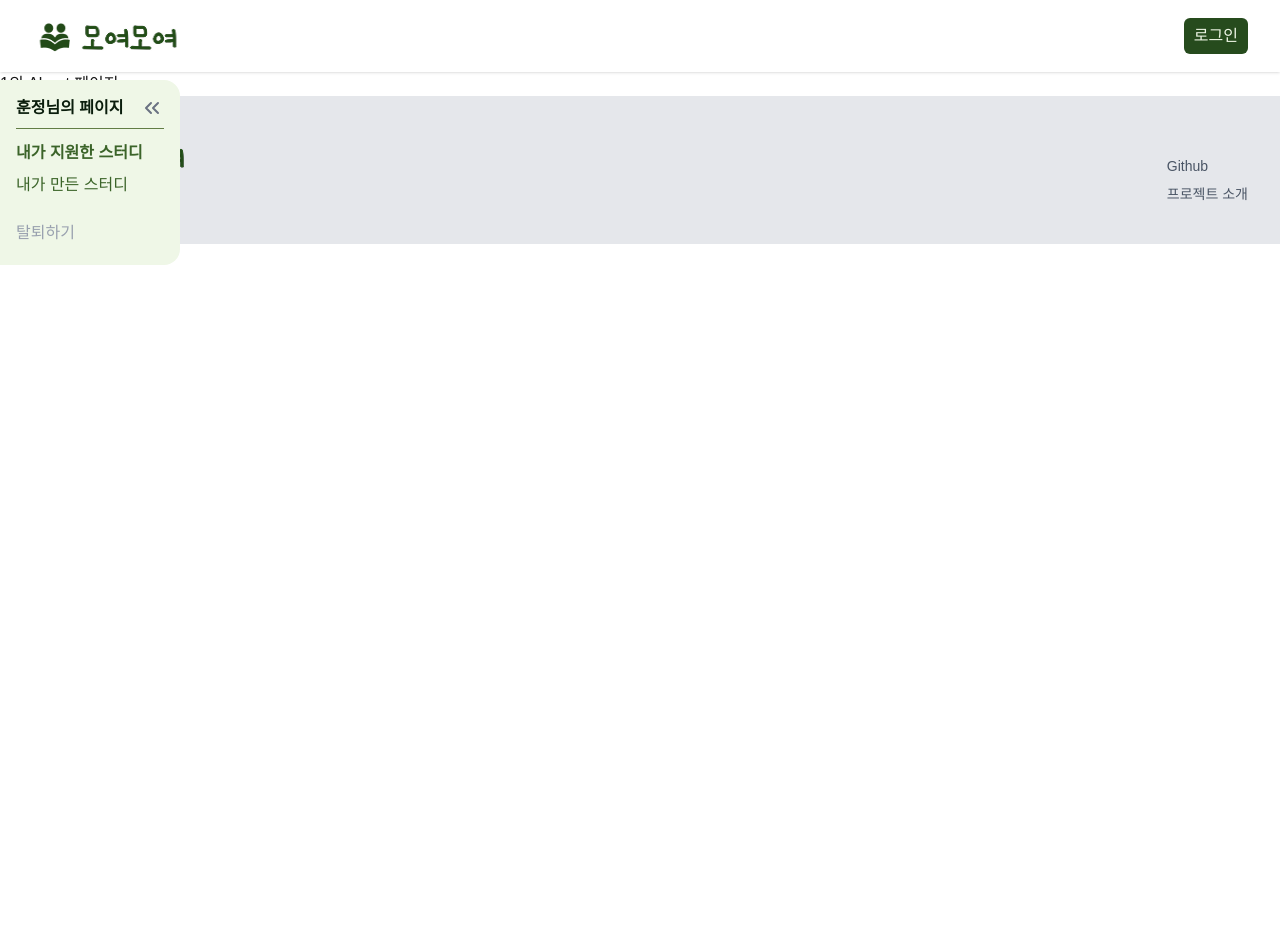
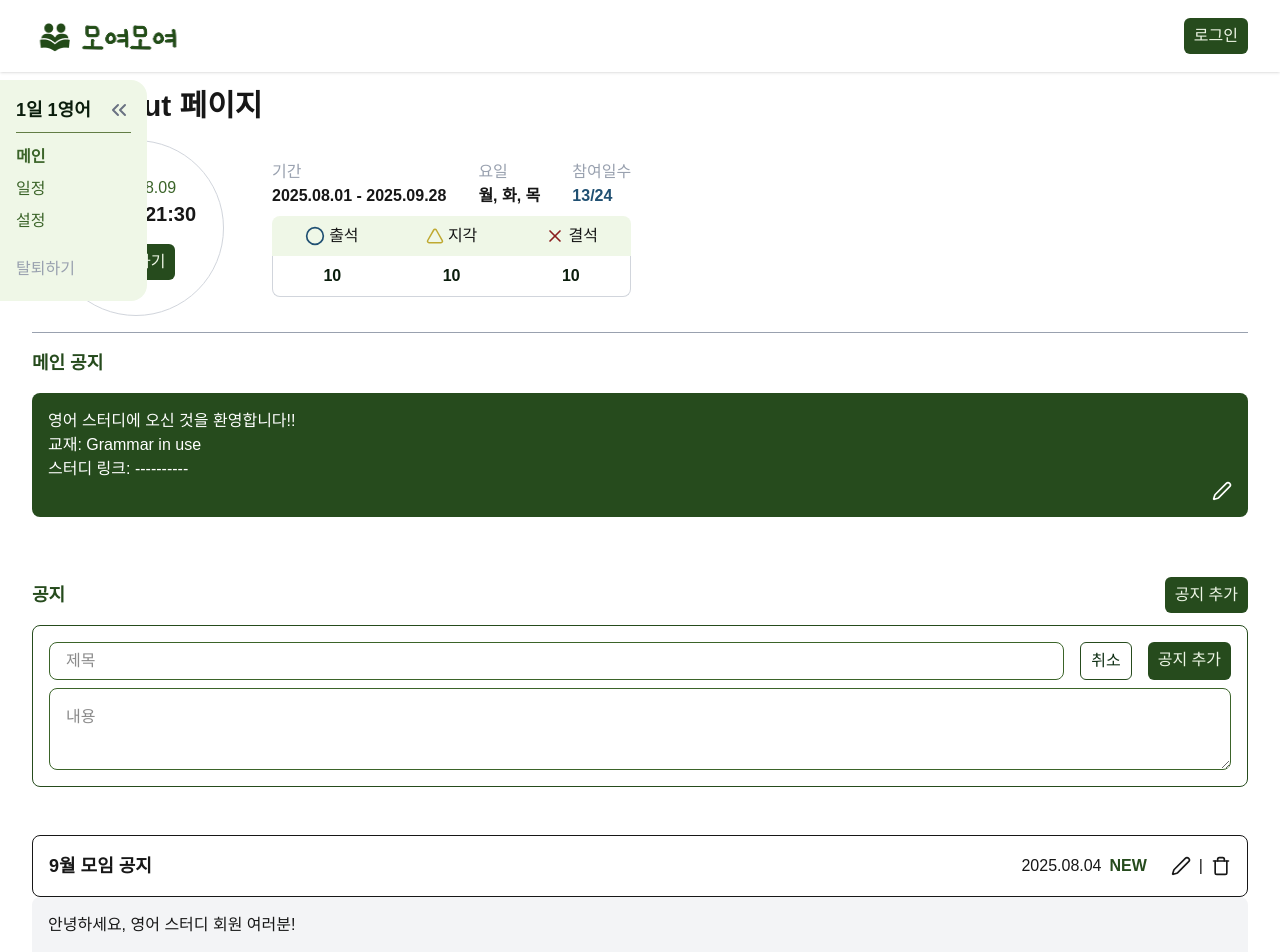
Before and after one commit to dajung-y/gather-together, a Next.js app: page /study/1 in a window 1280 px wide. Shown: the top 952 px of the page. Before the commit the page ends 800 px from the top, so only its background shows below. Built offline with nearby package versions, Linux system fonts and the light colour scheme.

Commit message:
style: 스터디 페이지 스타일

```diff
--- a/src/app/study/[id]/layout.tsx
+++ b/src/app/study/[id]/layout.tsx
@@ -4,11 +4,15 @@ import { MenuItem } from "@/types/sidebar";
 const menuItems: MenuItem[] = [
   //링크 이동
   {
-    label: '내가 지원한 스터디',
+    label: '메인',
     path: '/study/1'
   },
   {
-    label: '내가 만든 스터디',
+    label: '일정',
+    path: '/study/1/todo'
+  },
+  {
+    label: '설정',
     path: '/study/1/setting'
   },
 
@@ -26,8 +30,9 @@ export default function Layout({ children }: { children: React.ReactNode; }) {
     <div>
       <div className="fixed top-20 left-0">
         {/* 아래 수정필요! */}
-        <Sidebar title="훈정님의 페이지" menuItems={menuItems} />
+        <Sidebar title="1일 1영어" menuItems={menuItems} />
       </div>
+
       <div>{children}</div>
     </div>
   );
--- a/src/app/study/[id]/page.tsx
+++ b/src/app/study/[id]/page.tsx
@@ -1,31 +1,134 @@
-"use client"
-import { useParams } from "next/navigation";
+
+
 import Button from "@/components/common/Button";
 import StudyCard from "@/components/common/StudyCard";
+import { Circle, X, Triangle, Pen, Trash } from 'lucide-react';
 
-export default function page() {
-  const params = useParams();
-  const { id } = params;
+type StudyPageProps = {
+  params: { id: string };
+}
+
+export default function page({ params }: StudyPageProps) {
+
 
   return (
     <>
-      <h1>{id}의 About 페이지</h1>
-      {/* <Button>버튼테스트</Button>
-      <Button variant="outline">버튼테스트</Button>
-      <Button variant="secondary">버튼테스트</Button> */}
-      {/* <div className="flex gap-4 flex-wrap">
-        <StudyCard
-          variant="mainOpen"
-          title="토익 스터디"
-          startDate={new Date("2025-09-01")}
-          endDate={new Date("2025-11-30")}
-          time="월, 수 오후 7시"
-          currentMembers={3}
-          maxMembers={8}
-          tag="외국어"
-        />
+      <div className="
+        max-w-[1280px] mx-auto
+        px-4 py-3
+        sm:px-4 sm:py-3
+        md:px-6 md:py-3
+        lg:px-8 lg:py-4
+      ">
+        {/* 상단 */}
+        <h1 className="headline1">{params.id}의 About 페이지</h1>
+        <div className="flex items-center gap-8">
+          {/* 타이머 */}
+          <div className="flex flex-col items-center justify-center w-44 h-44 border border-gray-300
+          rounded-full m-4">
+            <p className="text-primary-300">2025.08.09</p>
+            <p className="headline3 pb-4">19:00 - 21:30</p>
+            <div>
+              <Button>출석하기</Button>
+            </div>
+          </div>
+          {/* 출석 현황 */}
+          <div className="flex flex-col gap-2">
+            <div className="flex gap-8">
+              <div className="flex flex-col">
+                <span className="text-gray-400">기간</span>
+                <span className="body-sb">2025.08.01 - 2025.09.28</span>
+              </div>
+              <div className="flex flex-col">
+                <span className=" text-gray-400">요일</span>
+                <span className="body-sb">월, 화, 목</span>
+              </div>
+              <div className="flex flex-col">
+                <span className=" text-gray-400">참여일수</span>
+                <span className="body-sb text-status-info">13/24</span>
+              </div>
+            </div>
+            <div className="flex">
+              <div className="flex flex-col flex-1 items-center">
+                <div className="flex w-full h-full rounded-tl-lg bg-primary-50 items-center justify-center gap-1 p-2">
+                  <Circle size={20} className="text-status-info" />
+                  <span>출석</span>
+                </div>
+                <span className="w-full h-full p-2 border-l border-b rounded-bl-lg border-gray-300
+                  text-center body-sb text-primary-900">
+                  10
+                </span>
+              </div>
+              <div className="flex flex-col flex-1 items-center">
+                <div className="flex w-full h-full bg-primary-50 items-center justify-center gap-1 p-2">
+                  <Triangle size={18} className="text-status-success" />
+                  <span>지각</span>
+                </div>
+                <span className="w-full h-full p-2 border-b border-gray-300
+                  text-center body-sb text-primary-900">
+                  10
+                </span>
+              </div>
+              <div className="flex flex-col flex-1 items-center">
+                <div className="flex w-full h-full rounded-tr-lg bg-primary-50 items-center justify-center gap-1 p-2">
+                  <X size={20} className="text-status-error" />
+                  <span>결석</span>
+                </div>
+                <span className="w-full h-full p-2 border-r border-b rounded-br-lg border-gray-300
+                  text-center body-sb text-primary-900">
+                  10
+                </span>
+              </div>
+            </div>
+          </div>
+        </div>
+        <hr className="text-gray-400" />
+        {/* 메인공지 */}
+        <p className="headline4 text-primary-500 my-4">메인 공지</p>
+        <div className="flex flex-col bg-primary-500 text-white p-4 rounded-lg">
+          <p>영어 스터디에 오신 것을 환영합니다!!</p>
+          <p>교재: Grammar in use</p>
+          <p>스터디 링크: ---------- </p>
+          <Pen size={20} className="ml-auto" />
+        </div>
+        <div className="h-12"></div>
+        {/* 공지 */}
+        <div className="flex justify-between items-center">
+          <p className="headline4 text-primary-500 my-4">공지</p>
+          <Button size="md">공지 추가</Button>
+        </div>
+        {/* 일반 공지 추가 */}
+        <div className="flex flex-col p-4 border gap-2 border-primary-500 rounded-lg">
+          <div className="flex gap-4">
+            <input type="text" placeholder="제목" className="flex-1 border px-4 border-primary-300 rounded-lg" />
+            <Button variant="outline">취소</Button>
+            <Button>공지 추가</Button>
+          </div>
+          <textarea placeholder="내용" className="w-full border p-4 border-primary-300 rounded-lg"></textarea>
+        </div>
+        <div className="h-12" />
+        {/* 일반 공지 */}
+        <div className="flex gap-2 p-4 border rounded-lg items-center">
+          <span className="flex-1 headline4">9월 모임 공지</span>
+          <span>2025.08.04</span>
+          <span className="body-sb text-primary-500">NEW</span>
+          <Pen size={20} className="ml-4" />
+          <span>|</span>
+          <Trash size={20} />
+        </div>
+        <div className="bg-gray-100 p-4 rounded-lg">
+          <div className="whitespace-pre-line">
+            {`안녕하세요, 영어 스터디 회원 여러분!
 
-      </div> */}
+            이번 수요일 스터디에서는 말하기 연습에 집중할 예정입니다.
+
+            참여자 모두 각자 2분 정도의 자기소개를 준비해 오시고, 스터디 중 그룹원들과 공유하며 피드백을 주고받을 계획입니다.
+            자기소개뿐만 아니라, 이전 수업에서 배운 표현들을 활용해 짧은 대화를 만들어 보는 시간을 가질 예정이니 적극 참여 부탁드립니다.
+            스터디 참여 전, 마이크와 카메라 상태를 점검하시고,집중할 수 있는 환경에서 접속해 주세요.
+
+            즐겁고 유익한 시간이 되길 바랍니다.`}</div>
+        </div>
+      </div>
 
     </>
   )
--- a/src/app/study/[id]/setting/page.tsx
+++ b/src/app/study/[id]/setting/page.tsx
@@ -1,6 +1,34 @@
+import UserDelete from "@/components/study/UserDelete";
+
 // page
 export default function page() {
   return (
-    <div>page</div>
+    <>
+      <div className="
+        max-w-[1280px] mx-auto
+        px-4 py-3
+        sm:px-4 sm:py-3
+        md:px-6 md:py-3
+        lg:px-8 lg:py-4
+      ">
+        {/* 유저 */}
+        <p className="headline4 text-primary-500 my-4">유저</p>
+        <div className="flex gap-2">
+          <UserDelete name="김훈정" />
+          <UserDelete name="문지현" />
+          <UserDelete name="윤다정" />
+        </div>
+        <div className="h-12"></div>
+        {/* 스터디 시간 */}
+        <p className="headline4 text-primary-500 my-4">스터디 시간</p>
+        <div className="flex gap-2 items-center">
+          <span>요일</span>
+          <div className="flex gap-2 mt-2">
+
+
+          </div>
+        </div>
+      </div>
+    </>
   )
 }
--- a/src/app/study/[id]/todo/page.tsx
+++ b/src/app/study/[id]/todo/page.tsx
@@ -1,14 +1,79 @@
-// page
-"use client"
-import { useParams } from "next/navigation";
+import Button from "@/components/common/Button";
 
-export default function page() {
-  const params = useParams();
-  const { id } = params;
+type TodoPageProps = {
+  params: { id: string };
+}
+
+export default function page({ params }: TodoPageProps) {
 
   return (
     <>
-      <h1>{id}의 About 페이지</h1>
+      <div className="
+        max-w-[1280px] mx-auto
+        px-4 py-3
+        sm:px-4 sm:py-3
+        md:px-6 md:py-3
+        lg:px-8 lg:py-4
+      ">
+        {/* 할 일 추가 */}
+        <div className="my-4">
+          <p className="headline3 text-primary-500">할 일 추가</p>
+          <div className="flex gap-2 my-2">
+            <input type="date" name="" id="" className="border border-gray-300" />
+            <input type="text" className="border border-gray-300 w-96" placeholder="TODO" />
+            <div className="w-16">
+              <Button >추가</Button>
+            </div>
+          </div>
+        </div>
+        {/* 일정 */}
+        <div className="flex">
+          <div className="flex-3">
+            <div className="flex items-center border-b h-6">
+              <span className="px-4 w-32 text-center">마감</span>
+              <span className="border-l border-r px-4 flex-1 text-center">일정</span>
+            </div>
+            <div className="flex items-center h-max">
+              <div className="flex w-32 justify-center">
+                <span className="px-1">N</span>
+                <span className="px-2">25.08.03</span>
+              </div>
+              <span className="border-l border-r px-4 flex-1 ">다음주까지 문제집 12p-14p 풀어오기! 채점포함</span>
+            </div>
+            <div className="flex items-center h-max">
+              <div className="flex w-32 justify-center">
+                <span className="px-1">N</span>
+                <span className="px-2">25.08.04</span>
+              </div>
+              <span className="border-l border-r px-4 flex-1 ">단어 13day</span>
+            </div>
+          </div>
+          <div className="flex-1 flex flex-col min-w-0 ">
+            <div className="overflow-x-auto h-full">
+              <div className="flex min-w-max">
+                <div className="flex flex-col items-center">
+                  <span className="px-4 border-b h-6">김훈정</span>
+                  <input type="checkbox" className="mt-2" />
+                  <input type="checkbox" className="mt-2" />
+
+                </div>
+                <div className="flex flex-col items-center">
+                  <span className="px-4 border-b h-6">문지현</span>
+                  <input type="checkbox" className="mt-2" />
+                  <input type="checkbox" className="mt-2" />
+                </div>
+                <div className="flex flex-col items-center">
+                  <span className="px-4 border-b h-6">윤다정</span>
+                  <input type="checkbox" className="mt-2" />
+                  <input type="checkbox" className="mt-2" />
+                </div>
+              </div>
+            </div>
+          </div>
+
+        </div>
+
+      </div >
     </>
   )
 }
--- /dev/null
+++ b/src/components/study/UserDelete.tsx
@@ -0,0 +1,16 @@
+import React from 'react'
+import { Circle, X, Triangle } from 'lucide-react';
+
+type UserDeleteProps = {
+  name: string;
+}
+
+export default function UserDelete({ name }: UserDeleteProps) {
+  return (
+    <div className='flex justify-center items-center w-max border rounded-full px-3 gap-2
+    border-primary-500'>
+      <span className="mt-0.5 body">{name}</span>
+      <X size={16} className='ml-auto' />
+    </div>
+  )
+}
--- a/src/styles/globals.css
+++ b/src/styles/globals.css
@@ -38,7 +38,7 @@ body {
 }
 
 .headline4 {
-  @apply text-base font-semibold;
+  @apply text-lg font-semibold;
 }
 
 .body {
```
